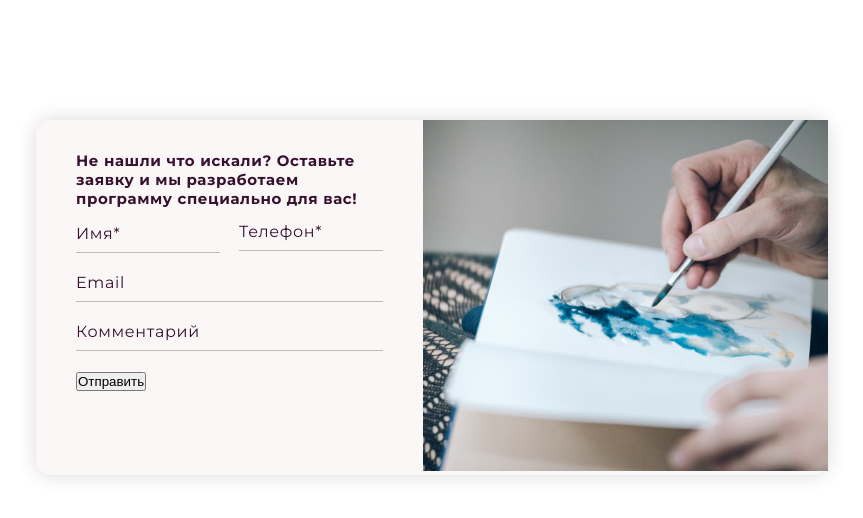
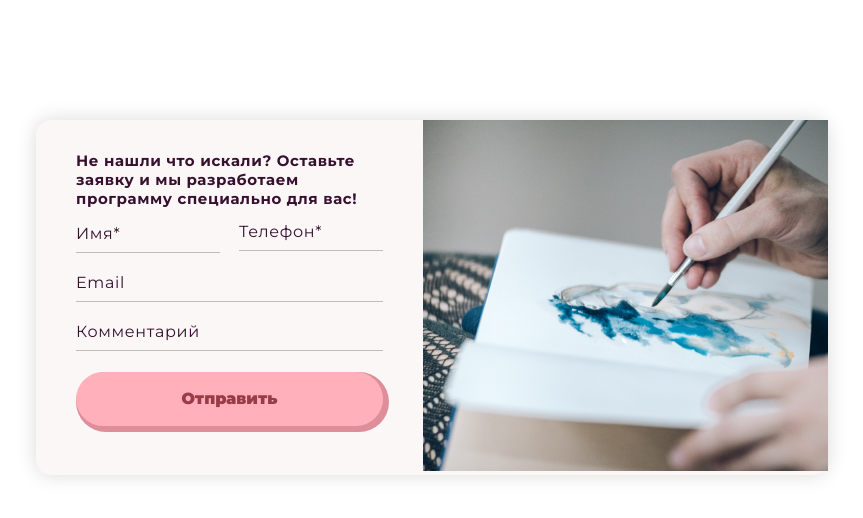
Before and after one commit to palonium/hw-9_part-2, a plain HTML site: page index.html in a window 1280 px wide. Shown: the whole page, without its empty margins (216-1079 px from the left). Drawn offline with Linux system fonts and the light colour scheme.

Commit message:
hw-9 part 2

```diff
--- a/styles/style.css
+++ b/styles/style.css
@@ -10,6 +10,9 @@
 }
 .form{
     background-color: #FBF7F6;
+}
+.form__background{
+    z-index: -100;
 }
 .form__container{
     justify-content: center;
@@ -57,3 +60,18 @@
     font-family: Montserrat;
     letter-spacing: 0.64px;
 }
+.form__button{
+    max-width: 324px;
+    width: 100%;
+    background: #FFB0BA;
+    box-shadow: 3px 3px 0px 3px #DE8E98;
+    border-radius: 100px;
+    border:none;
+    padding: 17px 0;
+    font-family: 'Montserrat';
+    font-style: normal;
+    font-weight: 900;
+    font-size: 16px;
+    line-height: 20px;
+    color: #9A3C48;
+}
```
Also changed, not shown: index.html (+1 -0 lines), img/flowers.png (added).
